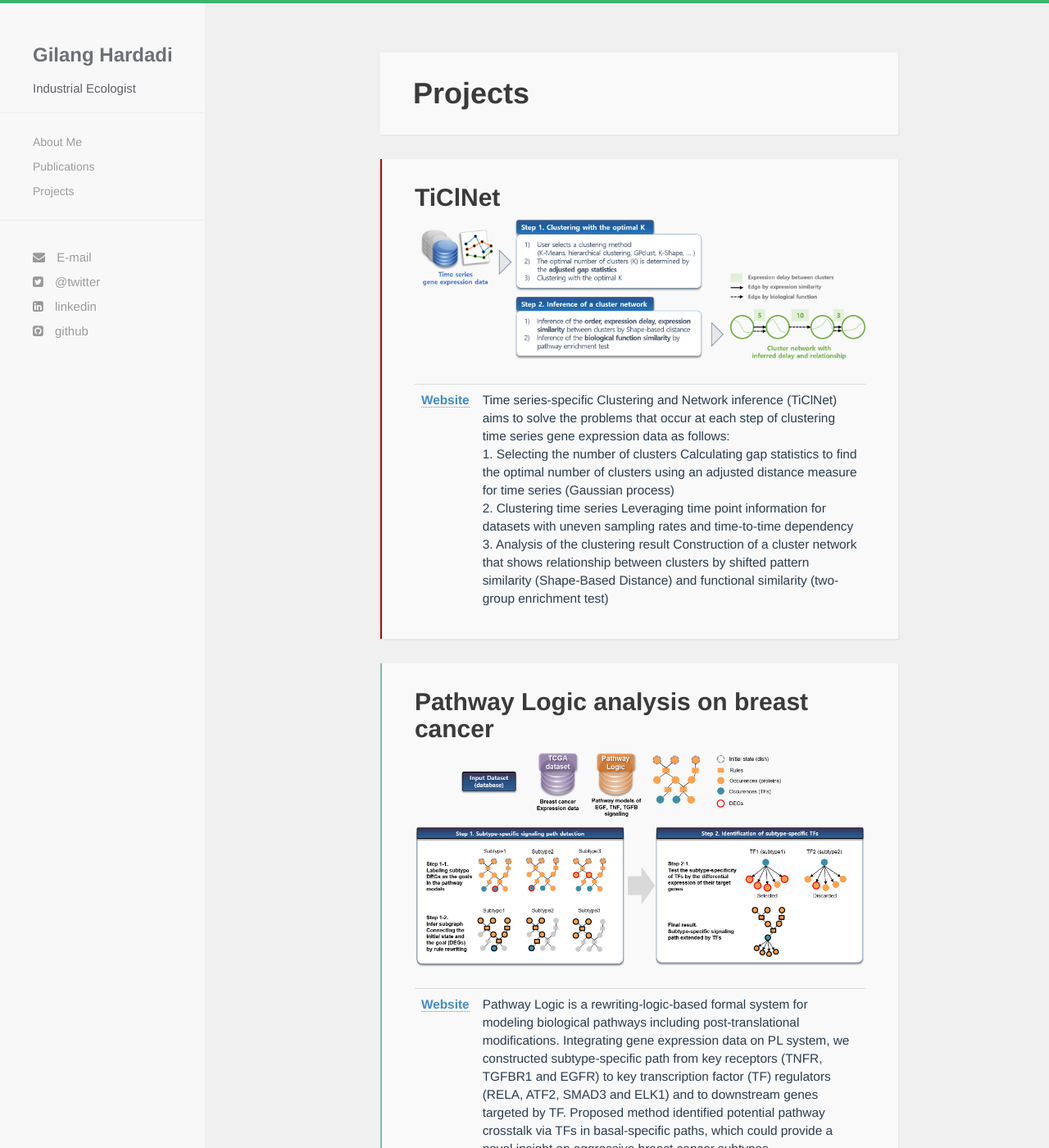
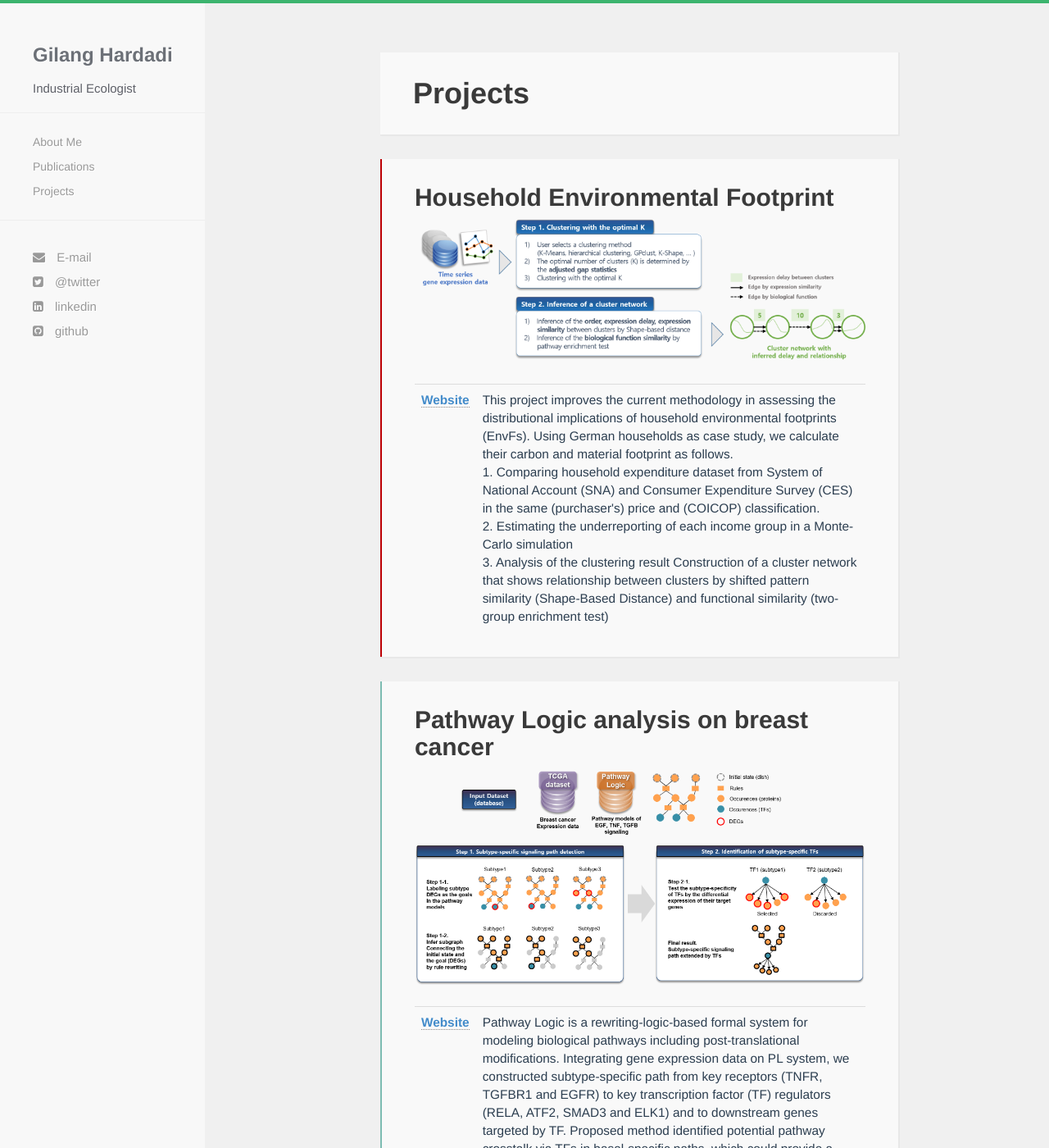
Before and after one commit to ghardadi/gilang.github.io, a Jekyll site: the page built from projects.html, in a window 1280 px wide and 1400 px high. Shown: the whole window at 82% size. Built offline with Jekyll 4.4.1, drawn with Linux system fonts in a browser that asks for light colours; nearby versions of some CDN libraries; some of the changed text lies outside the part shown.

Commit message:
Update projects.html

```diff
--- a/projects.html
+++ b/projects.html
@@ -8,18 +8,19 @@ title: Projects
     </div>
 
     <div id="article" class="fashion">
-      <h2>TiClNet</h2>
+      <h2>Household Environmental Footprint</h2>
       <img class="proimg" src="{{ site.baseurl }}/images/TiClNet_diagram.png">
       <table class="table table-hover ">
         <tbody>
           <tr>
             <td valign="top" class="td1">
-              <p class="p2"><span class="s1"><a href="http://epigenomics.snu.ac.kr/TiClNet" target="_blank"><b>Website</b></a></span></p>
+              <p class="p2"><span class="s1"><a href="https://github.com/ghardadi/IncomeEF" target="_blank"><b>Website</b></a></span></p>
             </td>
             <td valign="top" class="td2">
-              <p class="p2"><span class="s2">Time series-specific Clustering and Network inference (TiClNet) aims to solve the problems that occur at each step of clustering time series gene expression data as follows:<br>
-1. Selecting the number of clusters Calculating gap statistics to find the optimal number of clusters using an adjusted distance measure for time series (Gaussian process)<br>
-2. Clustering time series Leveraging time point information for datasets with uneven sampling rates and time-to-time dependency <br>
+              <p class="p2"><span class="s2">This project improves the current methodology in assessing the distributional implications of household environmental footprints (EnvFs).
+                Using German households as case study, we calculate their carbon and material footprint as follows.<br>
+1. Comparing household expenditure dataset from System of National Account (SNA) and Consumer Expenditure Survey (CES) in the same (purchaser's) price and (COICOP) classification.<br>
+2. Estimating the underreporting of each income group in a Monte-Carlo simulation <br>
 3. Analysis of the clustering result Construction of a cluster network that shows relationship between clusters by shifted pattern similarity (Shape-Based Distance) and functional similarity (two-group enrichment test)</span></p>
             </td>
           </tr>
@@ -34,7 +35,7 @@ title: Projects
         <tbody>
           <tr>
             <td valign="top" class="td1">
-              <p class="p2"><span class="s1"><a href="http://epigenomics.snu.ac.kr/PL" target="_blank"><b>Website</b></a></span></p>
+              <p class="p2"><span class="s1"><a href="https://github.com/ghardadi/agg-prodfun" target="_blank"><b>Website</b></a></span></p>
             </td>
             <td valign="top" class="td2">
               <p class="p2"><span class="s2">Pathway Logic is a rewriting-logic-based formal system for modeling biological pathways including post-translational modifications. Integrating gene expression data on PL system, we constructed subtype-specific path from key receptors (TNFR, TGFBR1 and EGFR) to key transcription factor (TF) regulators (RELA, ATF2, SMAD3 and ELK1) and to downstream genes targeted by TF. Proposed method identified potential pathway crosstalk via TFs in basal-specific paths, which could provide a novel insight on aggressive breast cancer subtypes.</span></p>
@@ -44,38 +45,4 @@ title: Projects
       </table>
     </div>
 
-    <div id="article" class="tech">
-      <h2>TimeTP</h2>
-      <img class="proimg" src="{{ site.baseurl }}/images/TimeTP_diagram.jpg">
-      <table class="table table-hover ">
-        <tbody>
-          <tr>
-            <td valign="top" class="td1">
-              <p class="p2"><span class="s1"><a href="http://biohealth.snu.ac.kr/software/TimeTP" target="_blank"><b>Website</b></a></span></p>
-            </td>
-            <td valign="top" class="td2">
-              <p class="p2"><span class="s2">TimeTP finds perturbed sub-pathways and their regulators (transcription factors) from time series gene expression data. TimeTP uses cross-correlation to filter gene-gene pairs with similar expression patterns and locate perturbed subpathways. TimeTP performs the labeled influence maximization to find transcription factors that trigger the pathway perturbation. TF-Pathway map in time clock is generated to visualize path from TF to perturbed subpathway with expression propagation along time.</span></p>
-            </td>
-          </tr>
-        </tbody>
-      </table>
-    </div>
-
-    <div id="article" class="misc">
-      <h2>TRAP</h2>
-      <img class="proimg" src="{{ site.baseurl }}/images/TRAP_diagram.png">
-      <table class="table table-hover ">
-        <tbody>
-          <tr>
-            <td valign="top" class="td1">
-              <p class="p2"><span class="s1"><a href="http://biohealth.snu.ac.kr/software/TRAP" target="_blank"><b>Website</b></a></span></p>
-            </td>
-            <td valign="top" class="td2">
-              <p class="p2"><span class="s1">TRAP is a pathway analysis tool for time series gene expression data. TRAP estimates statistical values for each pathway that indicates the amount of activation/inhibition, considering the dynamic signaling propagation among genes.</span></p>
-            </td>
-          </tr>
-        </tbody>
-      </table>
-    </div>
-
   </div>
```
